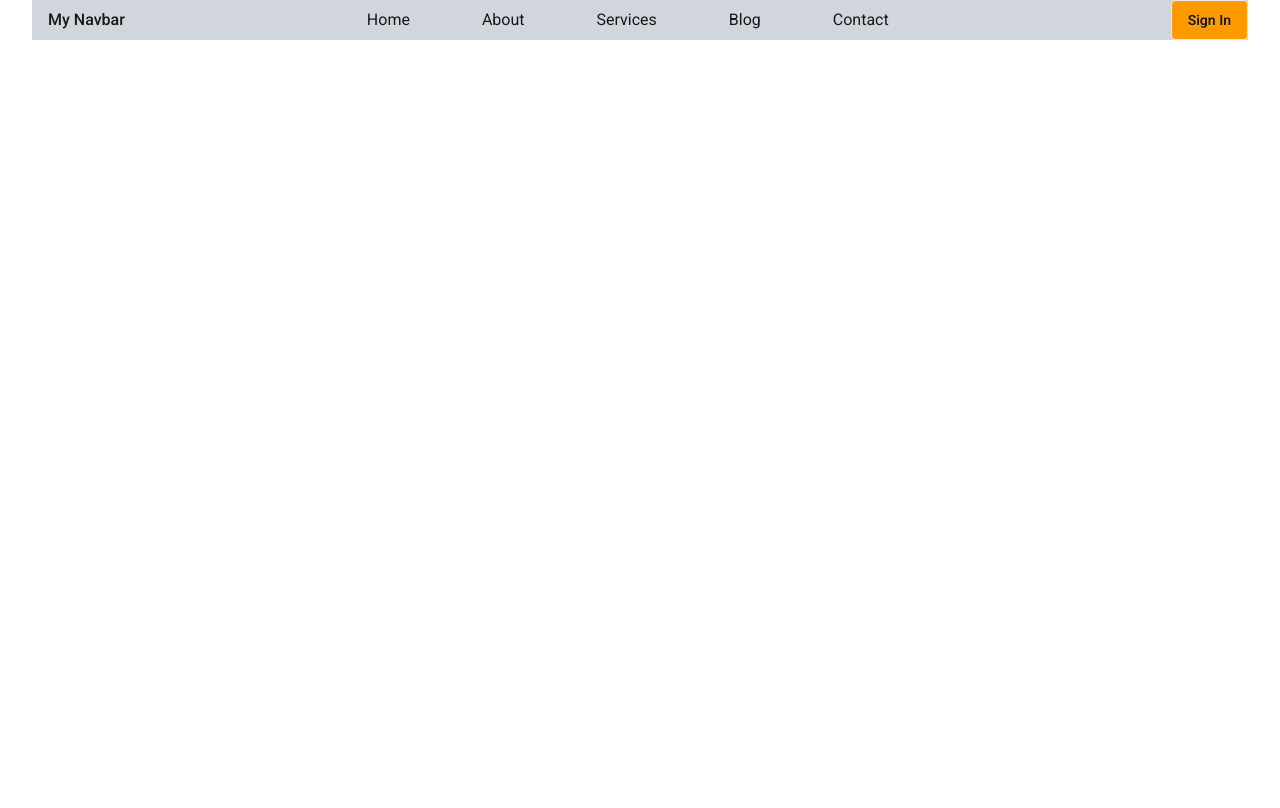
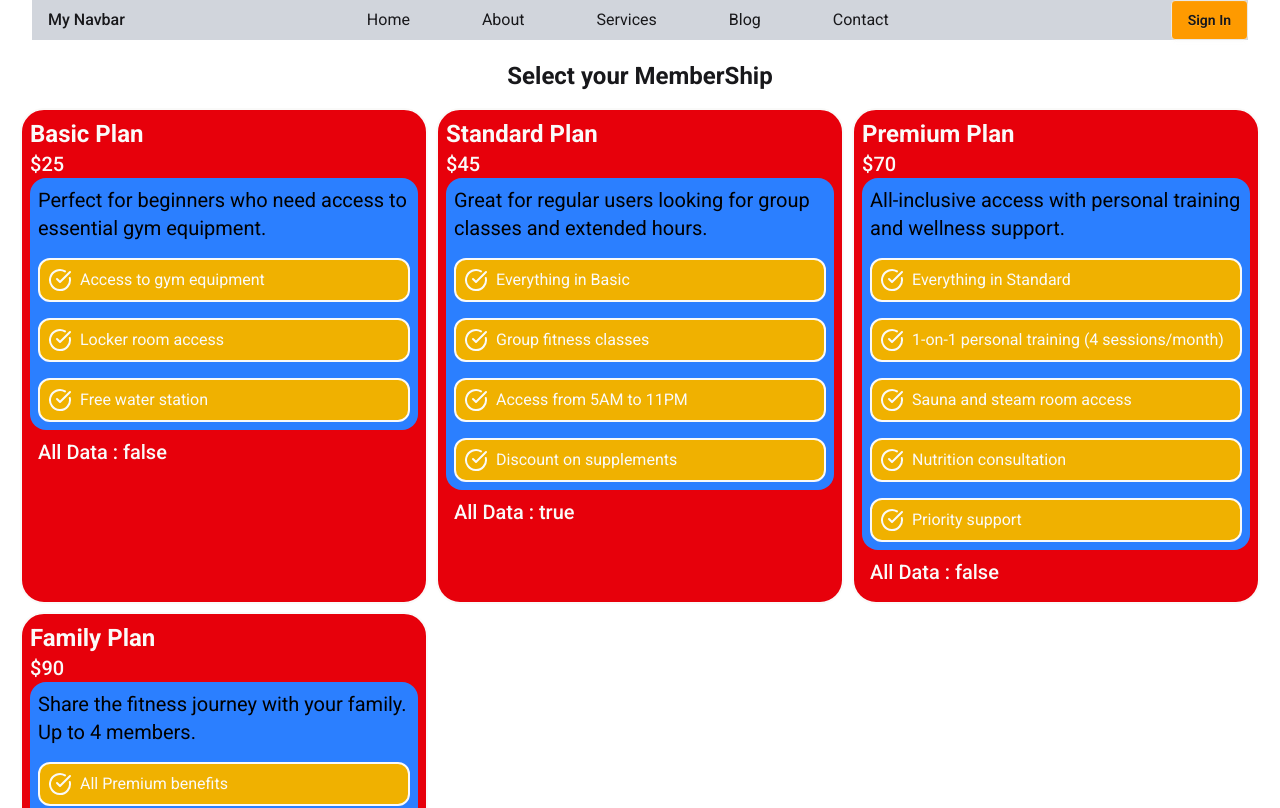
Before and after one commit to Srabonti721/tailwind-font-daisy-add, a React (Vite) app: page /contact in a window 1280 px wide. Shown: the top 808 px of the page. Built offline with nearby package versions, Linux system fonts and the light colour scheme.

Commit message:
collor full card complet

```diff
--- /dev/null
+++ b/public/pricingData.json
@@ -0,0 +1,54 @@
+[
+    {
+      "id": 1,
+      "name": "Basic Plan",
+      "price": 25,
+      "description": "Perfect for beginners who need access to essential gym equipment.",
+      "features": [
+        "Access to gym equipment",
+        "Locker room access",
+        "Free water station"
+      ],
+      "isPopular": false
+    },
+    {
+      "id": 2,
+      "name": "Standard Plan",
+      "price": 45,
+      "description": "Great for regular users looking for group classes and extended hours.",
+      "features": [
+        "Everything in Basic",
+        "Group fitness classes",
+        "Access from 5AM to 11PM",
+        "Discount on supplements"
+      ],
+      "isPopular": true
+    },
+    {
+      "id": 3,
+      "name": "Premium Plan",
+      "price": 70,
+      "description": "All-inclusive access with personal training and wellness support.",
+      "features": [
+        "Everything in Standard",
+        "1-on-1 personal training (4 sessions/month)",
+        "Sauna and steam room access",
+        "Nutrition consultation",
+        "Priority support"
+      ],
+      "isPopular": false
+    },
+    {
+      "id": 4,
+      "name": "Family Plan",
+      "price": 90,
+      "description": "Share the fitness journey with your family. Up to 4 members.",
+      "features": [
+        "All Premium benefits",
+        "Add up to 4 family members",
+        "Free kids play zone",
+        "Weekend family yoga"
+      ],
+      "isPopular": false
+    }
+  ]
--- a/src/App.jsx
+++ b/src/App.jsx
@@ -1,7 +1,13 @@
 
+import { Suspense } from 'react'
 import './App.css'
 import DaisyNav from './Components/daisuNav/DaisyNav'
 import Navbar from './Components/Navbar/Navbar'
+import PricingCard from './Components/PricingCard/PricingOption'
+import PricingOption from './Components/PricingCard/PricingOption'
+
+const pricingPromice= fetch('pricingData.json')
+.then(res=>res.json())
 
 function App() {
 
@@ -12,7 +18,9 @@ function App() {
         {/* <DaisyNav></DaisyNav> */}
       </header>
       <main>
-
+       <Suspense fallback={<span className="loading loading-spinner text-secondary"></span>}>
+   <PricingOption key={pricingPromice.id} pricingPromice={pricingPromice}></PricingOption>
+       </Suspense>
       </main>
 
     </>
--- a/src/Components/Navbar/Navbar.jsx
+++ b/src/Components/Navbar/Navbar.jsx
@@ -30,7 +30,7 @@ const navigationData = [
 ];
 const Navbar = () => {
     const [open, setOpen] = useState(false);
-    const links = navigationData.map(route => <Link route={route}></Link>)
+    const links = navigationData.map(route => <Link key={route.id} route={route}></Link>)
 
     return (
 
--- /dev/null
+++ b/src/Components/PricingCard/PriceFeatures.jsx
@@ -0,0 +1,12 @@
+import { CircleCheckBig } from 'lucide-react';
+import React from 'react';
+
+const PriceFeatures = ({features}) => {
+    return (
+        <div>
+            <p className='flex mt-4 border-2 bg-yellow-500 rounded-xl p-2 hover:bg-pink-600 hover:text-cyan-400'> <CircleCheckBig className='mr-2'></CircleCheckBig>{features}</p>
+        </div>
+    );
+};
+
+export default PriceFeatures;
--- /dev/null
+++ b/src/Components/PricingCard/PricingCard.jsx
@@ -0,0 +1,29 @@
+import React from 'react';
+import PriceFeatures from './PriceFeatures';
+
+const PricingCard = ({items}) => {
+    const {name,isPopular,features,description,price}=items;
+    return (
+        <div className='border-2 bg-red-600 text-stone-50 rounded-3xl p-2 hover:bg-purple-700'>
+            {/* card head */}
+            <h2 className='text-2xl font-bold'>{name}</h2>
+            <h3 className='text-xl font-medium'>${price}</h3>
+
+            {/* card body */}
+            <div className='bg-blue-500 rounded-2xl p-2 hover:bg-emerald-600'>
+            <p className='text-xl text-black' size={5}>{description}</p>
+            {
+                features.map((features,index)=><PriceFeatures
+                    key={index}
+                    features={features} ></PriceFeatures>)
+            }
+            </div>
+            <div>
+            <p className='text-xl font-medium p-2'> All Data : {isPopular.toString()}</p>
+            </div>
+        </div>
+
+    );
+};
+
+export default PricingCard;
--- /dev/null
+++ b/src/Components/PricingCard/PricingOption.jsx
@@ -0,0 +1,21 @@
+import React, { use } from 'react';
+import PricingCard from './PricingCard';
+
+const PricingOption = ({ pricingPromice }) => {
+    const pricingData = use(pricingPromice);
+    console.log(pricingData);
+
+    return (
+
+        <div className='m-5'>
+            <h1 className='text-2xl font-bold text-center my-4 hover:text-pink-400'>Select your MemberShip</h1>
+         <div className='grid grid-cols-3 gap-2'>
+            {
+                pricingData.map(items => <PricingCard key={items.id} items={items}></PricingCard> )
+            }
+         </div>
+        </div>
+    );
+};
+
+export default PricingOption;
```
